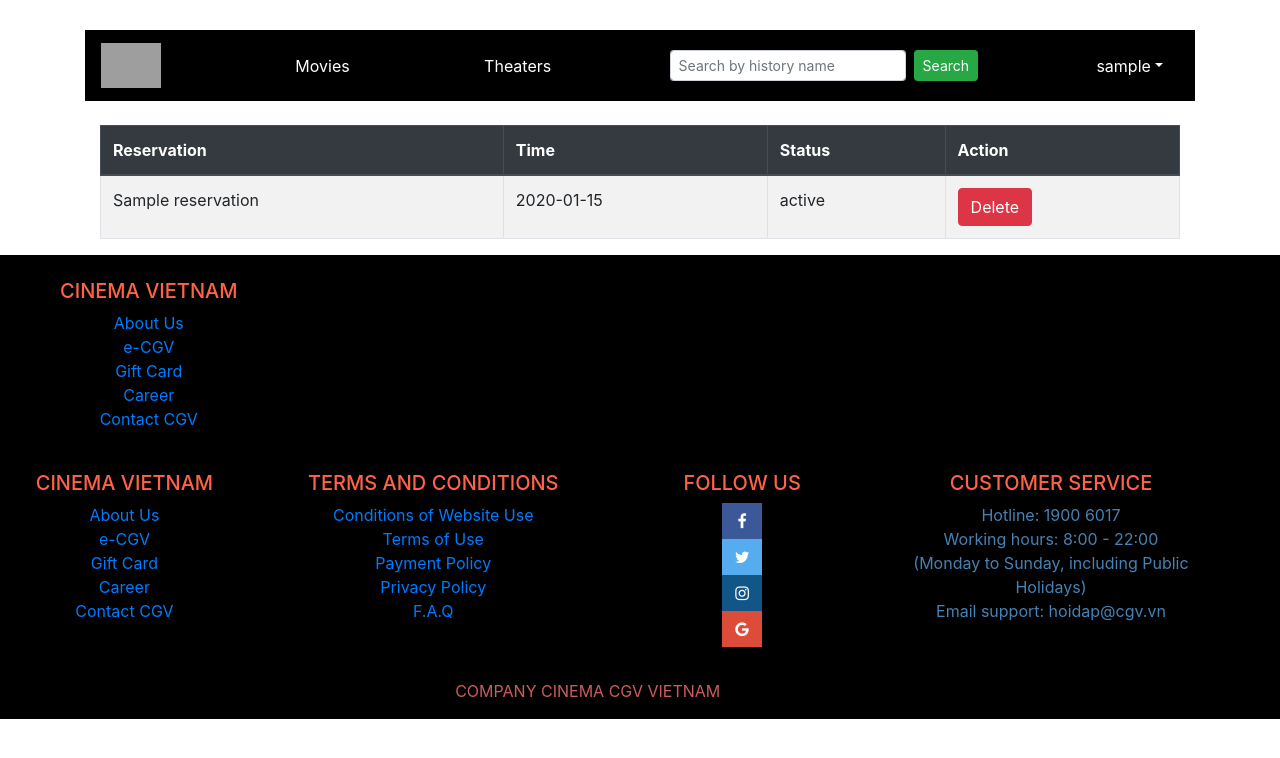
After one commit to TheFutureLegends/Movie-Booking-System, a Spring Boot app: page /history/login?userId=1 in a window 1280 px wide. The commit adds this page. Shown: the top 758 px of the page. Run offline with Spring Boot 4, Linux system fonts and the light colour scheme; tables that the repository leaves empty hold one stand-in row (values such as "Sample post"); grey boxes are pictures that could not be loaded.

Commit message:
reservertion list added

```diff
--- /dev/null
+++ b/src/main/java/learn/thymeleaf/sept/controller/HistoryController.java
@@ -0,0 +1,46 @@
+package learn.thymeleaf.sept.controller;
+
+import learn.thymeleaf.sept.entity.Reservation;
+import learn.thymeleaf.sept.entity.User;
+import learn.thymeleaf.sept.service.ReservationService;
+import learn.thymeleaf.sept.service.UserService;
+import org.springframework.stereotype.Controller;
+import org.springframework.ui.Model;
+import org.springframework.web.bind.annotation.RequestMapping;
+import org.springframework.web.bind.annotation.RequestParam;
+
+import java.util.List;
+
+@Controller
+@RequestMapping("/history")
+public class HistoryController {
+
+    private final UserService userService;
+    private final ReservationService reservationService;
+
+    public HistoryController(UserService userService, ReservationService reservationService) {
+        this.userService = userService;
+        this.reservationService = reservationService;
+    }
+
+    @RequestMapping("/login")
+    public String login(@RequestParam("userId")int theId, Model userModel, Model theModel, String keyword){
+        User user = userService.findById(theId);
+        Model theUserModel = userModel.addAttribute("user", user);
+
+        // get employees from db
+        List<Reservation> reservations = reservationService.findAll();
+        // check if there is a search keyword
+        if(keyword != null){
+            theModel.addAttribute("reservations", reservationService.findByReservationName(keyword));
+        }
+        else {
+            // add to the spring model
+            theModel.addAttribute("reservations", reservations);
+        }
+
+        return "history";
+    }
+
+
+}
--- /dev/null
+++ b/src/main/resources/templates/history.html
@@ -0,0 +1,238 @@
+<!DOCTYPE html>
+<html lang="en" xmlns:th="http://thymeleaf.org">
+
+<head>
+    <meta charset="UTF-8">
+    <meta name="viewport" content="width=device-width, initial-scale=1.0">
+    <link rel="stylesheet" href="https://maxcdn.bootstrapcdn.com/bootstrap/4.5.0/css/bootstrap.min.css">
+    <script src="https://ajax.googleapis.com/ajax/libs/jquery/3.5.1/jquery.min.js"></script>
+    <script src="https://cdnjs.cloudflare.com/ajax/libs/popper.js/1.16.0/umd/popper.min.js"></script>
+    <script src="https://maxcdn.bootstrapcdn.com/bootstrap/4.5.0/js/bootstrap.min.js"></script>
+    <link rel="stylesheet" type="text/css" media="screen" href="../static/css/style.css">
+    <title>Movie</title>
+</head>
+
+<body>
+
+<div class="container" style="margin-top:30px">
+    <!-- Navbar and main content -->
+    <nav class="navbar navbar-expand-sm justify-content-between" style="background-color: black;" th:object="${user}">
+        <a class="navbar-brand" th:href="@{/home/login(userId = *{id})}">
+            <img src="https://image.freepik.com/free-vector/cinema-design-background-yellow_44392-19.jpg"alt="logo"
+                 style="width:60px;">
+        </a>
+        <!-- Movies Link -->
+        <ul class="nav">
+            <li class="nav-item">
+                <a class="nav-link" style="color: white;" th:href="@{/movie/login(userId = *{id})}">Movies</a>
+            </li>
+        </ul>
+
+        <!-- Theaters Link -->
+        <ul class="nav">
+            <li class="nav-item">
+                <a class="nav-link" style="color: white;" th:href="@{/theater/login(userId = *{id})}">Theaters</a>
+            </li>
+        </ul>
+
+        <!-- Search bar -->
+        <div class="md-form form-sm my-0">
+            <form class="form-inline my-1" th:action="@{/history/login(userId = *{id})}">
+                <label for="txtSearch">
+                    <input class="form-control form-control-sm mr-sm-2 mb-0" id="txtSearch" type="text" name="keyword" placeholder="Search by history name">
+                </label>
+                <button class="btn btn-success btn-sm my-0" type="submit">Search</button>
+            </form>
+        </div>
+
+        <!-- User Account -->
+        <ul class="nav">
+            <li class="nav-item dropdown">
+                <a class="nav-link dropdown-toggle" style="color: white;" href="#" id="navbardrop"
+                   data-toggle="dropdown" th:text="*{userName}">
+                </a>
+                <div class="dropdown-menu">
+                    <a class="dropdown-item" th:href="@{/profile/login}">Profile</a>
+                    <a class="dropdown-item" th:href="@{/history/login(userId = *{id})}">History</a>
+                    <a class="dropdown-item" th:href="@{/home/index}">Log-out</a>
+                </div>
+            </li>
+        </ul>
+    </nav>
+    <!-- Navbar Ends -->
+    <br>
+
+    <!-- Table container -->
+    <div class="container">
+        <!-- List of Movie -->
+        <table class="table table-bordered table-striped">
+            <thead class="thead-dark">
+                <tr>
+                    <th>Reservation</th>
+                    <th>Time</th>
+                    <th>Status</th>
+                    <th>Action</th>
+                </tr>
+            </thead>
+
+            <tbody>
+                <tr th:each="tempReservation : ${reservations}">
+                    <td th:text="${tempReservation.name}"></td>
+                    <td th:text="${tempReservation.dateTime}"></td>
+                    <td th:text="${tempReservation.status}"></td>
+
+                    <!-- update functions -->
+                    <td>
+                        <a class="btn btn-danger"
+                           onclick="if (!(confirm('Are you sure want to delete this reservation ???'))) return false"
+                           th:href="@{/admin/reservation/delete(reservationId = ${tempReservation.id})}">
+                            Delete
+                        </a>
+                    </td>
+                </tr>
+            </tbody>
+        </table>
+    </div>
+</div>
+
+<!-- Footer -->
+<footer class="page-footer font-small blue pt-4" style="background-color: black;">
+
+    <div class="containerr text-center text-md">
+
+        <div class="row">
+            <div class="col-md-3 mb-md-0 mb-3">
+
+                <h5 class="text-uppercase" style= "color: tomato;">Cinema Vietnam</h5>
+
+                <ul class="list-unstyled">
+                    <li>
+                        <a href="about-log-in.html">About Us</a>
+                    </li>
+                    <li>
+                        <a href="#!">e-CGV</a>
+                    </li>
+                    <li>
+                        <a href="#!">Gift Card</a>
+                    </li>
+                    <li>
+                        <a href="#!">Career</a>
+                    </li>
+                    <li>
+                        <a href="#!">Contact CGV</a>
+                    </li>
+                </ul>
+            </div>
+            <!-- Footer -->
+            <footer class="page-footer font-small blue pt-4" style="background-color: black;">
+
+                <div class="containerr text-center text-md">
+
+                    <div class="row">
+                        <div class="col-md-3 mb-md-0 mb-3">
+
+                            <h5 class="text-uppercase" style="color: tomato;">Cinema Vietnam</h5>
+
+                            <ul class="list-unstyled">
+                                <li>
+                                    <a href="#!">About Us</a>
+                                </li>
+                                <li>
+                                    <a href="#!">e-CGV</a>
+                                </li>
+                                <li>
+                                    <a href="#!">Gift Card</a>
+                                </li>
+                                <li>
+                                    <a href="#!">Career</a>
+                                </li>
+                                <li>
+                                    <a href="#!">Contact CGV</a>
+                                </li>
+                            </ul>
+
+                        </div>
+
+                        <div class="col-md-3 mb-md-0 mb-3">
+
+                            <h5 class="text-uppercase" style="color: tomato;">Terms and Conditions</h5>
+
+                            <ul class="list-unstyled">
+                                <li>
+                                    <a href="#!">Conditions of Website Use</a>
+                                </li>
+                                <li>
+                                    <a href="#!">Terms of Use</a>
+                                </li>
+                                <li>
+                                    <a href="#!">Payment Policy</a>
+                                </li>
+                                <li>
+                                    <a href="#!">Privacy Policy</a>
+                                </li>
+                                <li>
+                                    <a href="#!">F.A.Q</a>
+                                </li>
+                            </ul>
+
+                        </div>
+
+                        <div class="col-md-3 mb-md-0 mb-3">
+
+                            <h5 class="text-uppercase" style="color: tomato;">Follow Us</h5>
+
+                            <ul class="list-unstyled">
+
+                                <link rel="stylesheet"
+                                      href="https://cdnjs.cloudflare.com/ajax/libs/font-awesome/4.7.0/css/font-awesome.min.css">
+
+                                <!-- Add font awesome icons -->
+
+                                <li>
+                                    <a href="#" class="fa fa-facebook"></a>
+                                </li>
+                                <li>
+                                    <a href="#" class="fa fa-twitter"></a>
+                                </li>
+                                <li>
+                                    <a href="#!" class="fa fa-instagram"></a>
+                                </li>
+                                <li>
+                                    <a href="#!" class="fa fa-google"></a>
+                                </li>
+                            </ul>
+
+                        </div>
+
+                        <div class="col-md-3 mb-md-0 mb-3">
+
+                            <h5 class="text-uppercase" style="color: tomato;">Customer Service</h5>
+
+                            <ul class="list-unstyled" style="color: steelblue">
+                                <li>
+                                    <a>Hotline: 1900 6017</a>
+                                </li>
+                                <li>
+                                    <a>Working hours: 8:00 - 22:00 (Monday to Sunday, including Public Holidays)</a>
+                                </li>
+                                <li>
+                                    <a>Email support: hoidap@cgv.vn</a>
+                                </li>
+                            </ul>
+                        </div>
+                    </div>
+                </div>
+
+                <div class="footer text-center py-3" style="color: indianred;">COMPANY CINEMA CGV VIETNAM
+
+                </div></footer>
+            <script>
+                $(document).ready(function () {
+                    $('[data-toggle="tooltip"]').tooltip();
+                });
+            </script>
+        </div>
+    </div>
+</footer>
+</body>
+</html>
--- a/src/main/resources/templates/homepage-log-in.html
+++ b/src/main/resources/templates/homepage-log-in.html
@@ -52,7 +52,7 @@
                     </a>
                     <div class="dropdown-menu">
                         <a class="dropdown-item" th:href="@{/profile/login}">Profile</a>
-                        <a class="dropdown-item" href="#">History</a>
+                        <a class="dropdown-item" th:href="@{/history/login(userId = *{id})}">History</a>
                         <a class="dropdown-item" th:href="@{/home/index}">Log-out</a>
                     </div>
                 </li>
--- a/src/main/resources/templates/movie-log-in.html
+++ b/src/main/resources/templates/movie-log-in.html
@@ -53,7 +53,7 @@
                     </a>
                     <div class="dropdown-menu">
                         <a class="dropdown-item" th:href="@{/profile/login}">Profile</a>
-                        <a class="dropdown-item" href="#">History</a>
+                        <a class="dropdown-item" th:href="@{/history/login(userId = *{id})}">History</a>
                         <a class="dropdown-item" th:href="@{/home}">Log-out</a>
                     </div>
                 </li>
--- a/src/main/resources/templates/payment.html
+++ b/src/main/resources/templates/payment.html
@@ -54,7 +54,7 @@
                     </a>
                     <div class="dropdown-menu">
                         <a class="dropdown-item" th:href="@{/profile/login}">Profile</a>
-                        <a class="dropdown-item" href="#">History</a>
+                        <a class="dropdown-item" th:href="@{/history/login(userId = *{id})}">History</a>
                         <a class="dropdown-item" th:href="@{/home}">Log-out</a>
                     </div>
                 </li>
--- a/src/main/resources/templates/profile-edit.html
+++ b/src/main/resources/templates/profile-edit.html
@@ -54,9 +54,8 @@
             </a>
             <div class="dropdown-menu">
                 <a class="dropdown-item" th:href="@{/profile/login}">Profile</a>
-                <a class="dropdown-item" href="#">History</a>
-                <a class="dropdown-item" href="#">Setting</a>
-                <a class="dropdown-item" th:href="@{/home}">Log-out</a>
+                <a class="dropdown-item" th:href="@{/history/login(userId = *{id})}">History</a>
+                <a class="dropdown-item" th:href="@{/home/index}">Log-out</a>
             </div>
         </li>
     </ul>
--- a/src/main/resources/templates/profile-log-in.html
+++ b/src/main/resources/templates/profile-log-in.html
@@ -54,9 +54,8 @@
                     </a>
                     <div class="dropdown-menu">
                         <a class="dropdown-item" th:href="@{/profile/login}">Profile</a>
-                        <a class="dropdown-item" href="#">History</a>
-                        <a class="dropdown-item" href="#">Setting</a>
-                        <a class="dropdown-item" th:href="@{/home}">Log-out</a>
+                        <a class="dropdown-item" th:href="@{/history/login(userId = *{id})}">History</a>
+                        <a class="dropdown-item" th:href="@{/home/index}">Log-out</a>
                     </div>
                 </li>
             </ul>
--- a/src/main/resources/templates/theater-log-in.html
+++ b/src/main/resources/templates/theater-log-in.html
@@ -53,8 +53,8 @@
                     </a>
                     <div class="dropdown-menu">
                         <a class="dropdown-item" th:href="@{/profile/login}">Profile</a>
-                        <a class="dropdown-item" href="#">History</a>
-                        <a class="dropdown-item" th:href="@{/home}">Log-out</a>
+                        <a class="dropdown-item" th:href="@{/history/login(userId = *{id})}">History</a>
+                        <a class="dropdown-item" th:href="@{/home/index}">Log-out</a>
                     </div>
                 </li>
             </ul>
```
Also changed, not shown: src/main/resources/templates/admin/history.html (added, +337 -0 lines).
